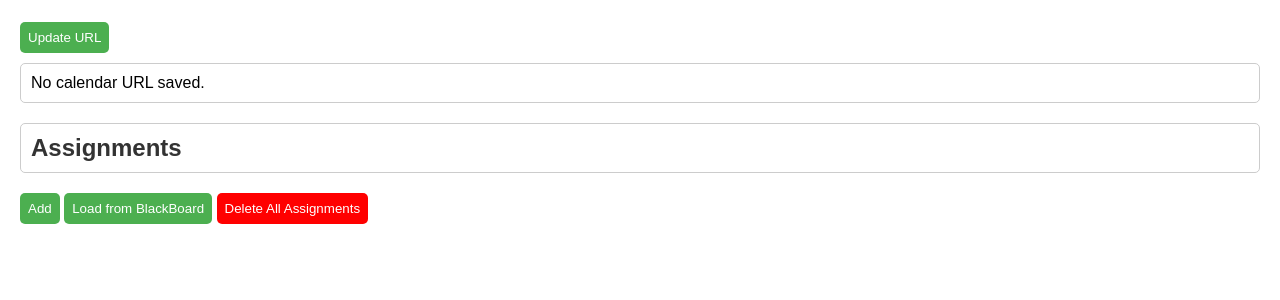
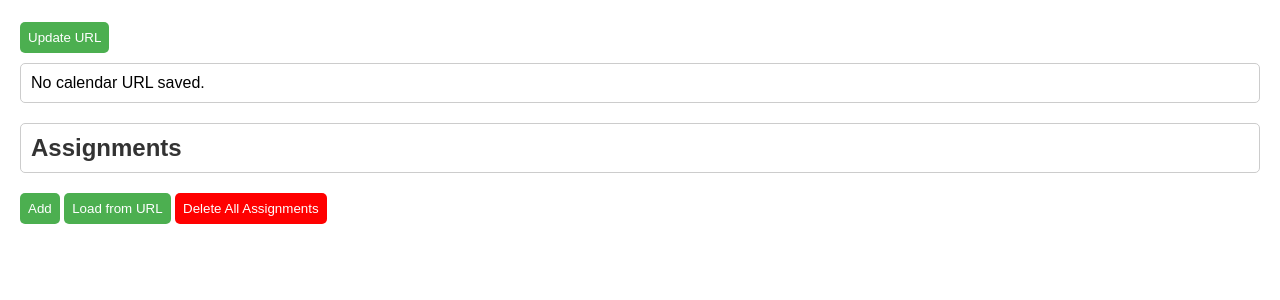
Before and after one commit to Izaan17/OneBoard, a Flask app: page / in a window 1280 px wide. Shown: the part 80-380 px from the top of the page. Run offline with Flask 3, Linux system fonts and the light colour scheme; data that the repository does not hold is empty.

Commit message:
Update button name and text

```diff
--- a/static/script.js
+++ b/static/script.js
@@ -19,7 +19,7 @@ document.getElementById('toggleFormButton').addEventListener('click', function (
     form.style.display = form.style.display === 'none' ? 'block' : 'none';
 });
 
-document.getElementById('loadFromBBButton').addEventListener('click', function () {
+document.getElementById('loadFromURLButton').addEventListener('click', function () {
             // Fetch calendar data
             fetch('/fetch_calendar')
                 .then(response => response.text())
--- a/templates/index.html
+++ b/templates/index.html
@@ -13,7 +13,7 @@
 <div id="result"></div>
 <h2 class="header">Assignments</h2>
 <button id="toggleFormButton" class="addButton">Add</button>
-<button id="loadFromBBButton">Load from BlackBoard</button>
+<button id="loadFromURLButton">Load from URL</button>
 <button id="massDeleteButton" class="danger">Delete All Assignments</button>
 <form id="addForm" action="/add" method="post" style="display: none;">
     <label for="name">Name:</label>
```
